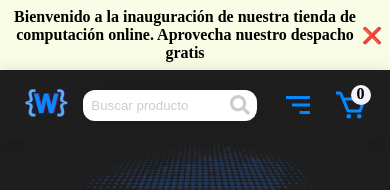
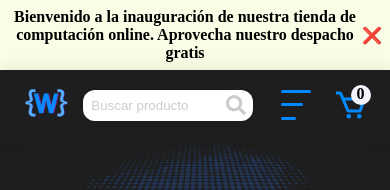
Before and after one commit to wdelcant/wdelcant-app, a React (Create React App) app: page / in a window 390 px wide. Shown: the top 190 px of the page. Built offline with nearby package versions, Linux system fonts and the light colour scheme; no server answers; the database is empty.

Commit message:
Se actualiza menu mobil

```diff
--- /dev/null
+++ b/src/components/NavBar/BurguerButton.jsx
@@ -0,0 +1,19 @@
+import React from 'react';
+import './BurguerButton.scss';
+
+const BurguerButton = () => {
+  return (
+    <div className="menu__hamburguer">
+      <span></span>
+      <span></span>
+      <span></span>
+      {/* <img
+        src="/assets/images/menu.svg"
+        className="menu__img"
+        aria-label="imagen de menu"
+      /> */}
+    </div>
+  );
+};
+
+export default BurguerButton;
--- /dev/null
+++ b/src/components/NavBar/BurguerButton.scss
@@ -0,0 +1,55 @@
+@import '../../styles/variables';
+
+/* menu__hamburguer */
+.menu__hamburguer {
+  width: 50px;
+  height: 30px;
+  margin: 10px 10px;
+  position: relative;
+  cursor: pointer;
+}
+.menu__hamburguer span {
+  background-color: $primary;
+  position: absolute;
+  border-radius: 2px;
+  transition: 0.3s cubic-bezier(0.8, 0.5, 0.2, 1.4);
+  width: 100%;
+  height: 3px;
+  transition-duration: 500ms;
+}
+.menu__hamburguer span:nth-child(1) {
+  top: 0px;
+  left: 0px;
+}
+.menu__hamburguer span:nth-child(2) {
+  width: 75%;
+  top: 13px;
+  left: 0px;
+
+  opacity: 1;
+}
+.menu__hamburguer span:nth-child(3) {
+  width: 50%;
+  bottom: 0px;
+  left: 0px;
+}
+.menu__hamburguer:not(.open):hover span:nth-child(1) {
+  transform: rotate(-3deg) scaleY(1.1);
+}
+.menu__hamburguer:not(.open):hover span:nth-child(2) {
+  transform: rotate(3deg) scaleY(1.1);
+}
+.menu__hamburguer:not(.open):hover span:nth-child(3) {
+  transform: rotate(-4deg) scaleY(1.1);
+}
+.menu__hamburguer.open span:nth-child(1) {
+  transform: rotate(45deg);
+  top: 13px;
+}
+.menu__hamburguer.open span:nth-child(2) {
+  opacity: 0;
+}
+.menu__hamburguer.open span:nth-child(3) {
+  transform: rotate(-45deg);
+  top: 13px;
+}
--- a/src/components/NavBar/ButtonsAcc.jsx
+++ b/src/components/NavBar/ButtonsAcc.jsx
@@ -1,6 +1,6 @@
-import { Link } from "react-router-dom";
-import { useAuth } from "../../context/AuthContext";
-import "./ButtonsAcc.scss";
+import { Link } from 'react-router-dom';
+import { useAuth } from '../../context/AuthContext';
+import './ButtonsAcc.scss';
 
 const ButtonsAcc = () => {
   const { logOut, user } = useAuth();
@@ -33,9 +33,20 @@ const ButtonsAcc = () => {
         <>
           <li>
             <Link to="/profile">
-              <img className="menu__users--profile" src={user.photoURL || "/assets/images/profile.png"} alt="" />
+              <img
+                className="menu__users--profile"
+                src={user.photoURL || '/assets/images/profile.png'}
+                alt=""
+              />
             </Link>
           </li>
+          <span>
+            <img
+              src="/assets/images/arrow.svg"
+              className="menu__users--arrow"
+              aria-label="imagen flecha"
+            />
+          </span>
           <li>
             <span>
               <button className="menu__users--logout" onClick={handleLogout}>
--- a/src/components/NavBar/ButtonsAcc.scss
+++ b/src/components/NavBar/ButtonsAcc.scss
@@ -46,7 +46,7 @@
       background-color: $secondary;
       border: 1.5px solid $white;
       border-radius: 50%;
-      margin-right: 1rem;
+
       padding: 1.5px;
       font-size: 1rem;
       cursor: pointer;
@@ -57,6 +57,11 @@
         transition: all ease-in-out 350ms;
       }
     }
+    &--arrow {
+      display: flex;
+      margin-right: 1rem;
+    }
+
     &--logout {
       background-color: transparent;
       border: 1.5px solid $light;
--- a/src/components/NavBar/NavBar.jsx
+++ b/src/components/NavBar/NavBar.jsx
@@ -1,19 +1,28 @@
-import { Link } from "react-router-dom";
-import Logo from "./Logo";
-import CartWidget from "./CartWidget";
-import Form from "./Form";
-import "./NavBar.scss";
-import ButtonsAcc from "./ButtonsAcc";
+import { Link } from 'react-router-dom';
+import Logo from './Logo';
+import CartWidget from './CartWidget';
+import Form from './Form';
+import './NavBar.scss';
+import ButtonsAcc from './ButtonsAcc';
+import { useState } from 'react';
+import BurguerButton from './BurguerButton';
 
 const NavBar = () => {
+  const [show, setShow] = useState(false);
+
+  const handleShow = () => {
+    /* Cuando el usuario hace clic en el botón, el estado de presentación se establece en el opuesto de lo que es actualmente. */
+    setShow(!show);
+  };
+
   return (
     <nav className="menu">
       <section className="menu__container">
         <Logo />
-        <ul className="menu__links">
+        <ul className={`menu__links ${show ? 'menu__links--show' : ''}`}>
           <li className="menu__item menu__item--show">
             <Link to="" className="menu__link">
-              Categorías{" "}
+              Categorías{' '}
               <img
                 src="/assets/images/arrow.svg"
                 className="menu__arrow"
@@ -24,7 +33,7 @@ const NavBar = () => {
             <ul className="menu__nesting">
               <li className="menu__inside">
                 <Link
-                  to={"/category/procesadores"}
+                  to={'/category/procesadores'}
                   className="menu__link menu__link--inside"
                 >
                   Procesadores
@@ -32,7 +41,7 @@ const NavBar = () => {
               </li>
               <li className="menu__inside">
                 <Link
-                  to={"/category/placasmadres"}
+                  to={'/category/placasmadres'}
                   className="menu__link menu__link--inside"
                 >
                   Placas Madres
@@ -40,7 +49,7 @@ const NavBar = () => {
               </li>
               <li className="menu__inside">
                 <Link
-                  to={"/category/memorias"}
+                  to={'/category/memorias'}
                   className="menu__link menu__link--inside"
                 >
                   Memorias
@@ -48,7 +57,7 @@ const NavBar = () => {
               </li>
               <li className="menu__inside">
                 <Link
-                  to={"/category/graficas"}
+                  to={'/category/graficas'}
                   className="menu__link menu__link--inside"
                 >
                   Tarjetas Gráficas
@@ -56,7 +65,7 @@ const NavBar = () => {
               </li>
               <li className="menu__inside">
                 <Link
-                  to={"/category/almacenamiento"}
+                  to={'/category/almacenamiento'}
                   className="menu__link menu__link--inside"
                 >
                   Almacenamiento
@@ -64,7 +73,7 @@ const NavBar = () => {
               </li>
               <li className="menu__inside">
                 <Link
-                  to={"/category/gabinetes"}
+                  to={'/category/gabinetes'}
                   className="menu__link menu__link--inside"
                 >
                   Gabinetes
@@ -72,7 +81,7 @@ const NavBar = () => {
               </li>
               <li className="menu__inside">
                 <Link
-                  to={"/category/energia"}
+                  to={'/category/energia'}
                   className="menu__link menu__link--inside"
                 >
                   Fuentes de poder
@@ -94,7 +103,7 @@ const NavBar = () => {
           </li>
 
           <li className="menu__item">
-            <Link to={"/contact"} className="menu__link">
+            <Link to={'/contact'} className="menu__link">
               Contacto
             </Link>
           </li>
@@ -103,16 +112,20 @@ const NavBar = () => {
         <Form />
 
         <ButtonsAcc />
-        <div className="menu__hamburguer">
+        <div className="menu__hamburguer" show={show} onClick={handleShow}>
+          <BurguerButton />
+        </div>
+        {/*
+        <div className="menu__hamburguer" show={show} onClick={handleShow}>
           <img
             src="/assets/images/menu.svg"
             className="menu__img"
             aria-label="imagen de menu"
           />
-        </div>
+        </div> */}
         <div>
           <Link to="/cart">
-            {" "}
+            {' '}
             <CartWidget />
           </Link>
         </div>
--- a/src/components/NavBar/NavBar.scss
+++ b/src/components/NavBar/NavBar.scss
@@ -1,4 +1,4 @@
-@import "../../styles/variables";
+@import '../../styles/variables';
 
 .menu {
   position: relative;
@@ -70,15 +70,8 @@
   }
   &__hamburguer {
     height: 100%;
-    display: flex;
     align-items: center;
-    padding: 0 15px;
-    cursor: pointer;
     display: none;
-  }
-  &__img {
-    display: block;
-    width: 36px;
   }
 
 }
```
Also changed, not shown: 1 other file (tests, documents, lock files or other folders).
